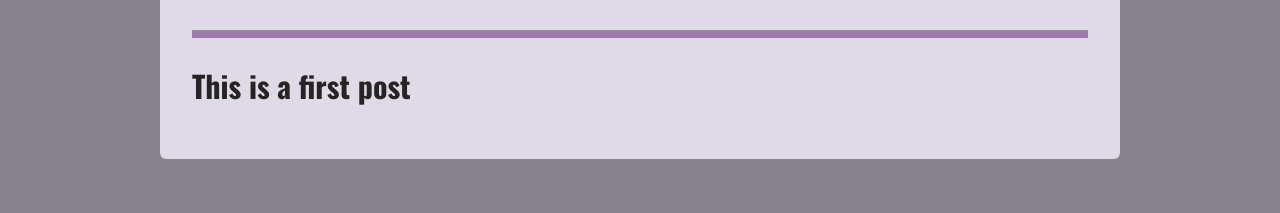
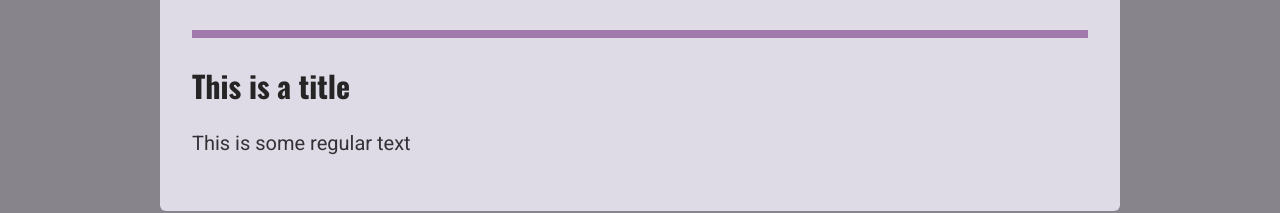
Before and after one commit to OzzyDm/nextjs-blog-app, a Next.js app: page /posts/getting-started-with-nextjs in a window 1280 px wide. Shown: the part 382-595 px from the top of the page. Built offline with nearby package versions, Linux system fonts and the light colour scheme.

Commit message:
dynamic post paged rendered

```diff
--- a/components/posts/post-detail/post-content.js
+++ b/components/posts/post-detail/post-content.js
@@ -3,21 +3,15 @@
 import PostHeader from "./post-header";
 import classes from "./post-content.module.css";
 
-const DUMMY_POST = {
-  slug: "getting-started-with-nextjs",
-  title: "Getting Started with NextJS",
-  image: "getting-started-nextjs.png",
-  date: "2022-10-21",
-  content: "# This is a first post",
-};
+function PostContent(props) {
+  const { post } = props;
 
-function PostContent() {
-  const imagePath = `/images/posts/${DUMMY_POST.slug}/${DUMMY_POST.image}`;
+  const imagePath = `/images/posts/${post.slug}/${post.image}`;
 
   return (
     <article className={classes.content}>
-      <PostHeader title={DUMMY_POST.title} image={imagePath} />
-      <ReactMarkdown>{DUMMY_POST.content}</ReactMarkdown>
+      <PostHeader title={post.title} image={imagePath} />
+      <ReactMarkdown>{post.content}</ReactMarkdown>
     </article>
   );
 }
--- a/lib/posts-util.js
+++ b/lib/posts-util.js
@@ -5,12 +5,15 @@
 
 const postsDirectory = path.join(process.cwd(), "posts");
 
-function getPostData(fileName) {
-  const filePath = path.join(postsDirectory, fileName);
+export function getPostFiles() {
+  return fs.readdirSync(postsDirectory);
+}
+
+export function getPostData(postIdentifier) {
+  const postSlug = postIdentifier.replace(/\.md$/, ""); // removes the file extension
+  const filePath = path.join(postsDirectory, `${postSlug}.md`);
   const fileContent = fs.readFileSync(filePath, "utf-8");
   const { data, content } = matter(fileContent);
-
-  const postSlug = fileName.replace(/\.md$/, ""); // removes the file extension
 
   const postData = {
     slug: postSlug,
@@ -22,7 +25,7 @@
 }
 
 export function getAllPosts() {
-  const postFiles = fs.readdirSync(postsDirectory);
+  const postFiles = getPostFiles();
 
   const allPosts = postFiles.map((postFile) => {
     return getPostData(postFile);
--- a/package.json
+++ b/package.json
@@ -12,6 +12,6 @@
     "next": "10.0.6",
     "react": "17.0.1",
     "react-dom": "17.0.1",
-    "react-markdown": "^8.0.3"
+    "react-markdown": "^6.0.3"
   }
 }
--- a/pages/posts/[slug].js
+++ b/pages/posts/[slug].js
@@ -1,7 +1,33 @@
 import PostContent from "../../components/posts/post-detail/post-content";
+import { getPostData, getPostFiles } from "../../lib/posts-util";
 
-function PostDetailPage() {
-  return <PostContent />;
+function PostDetailPage(props) {
+  return <PostContent post={props.post} />;
+}
+
+export function getStaticProps(context) {
+  const { params } = context;
+  const { slug } = params;
+
+  const postData = getPostData(slug);
+
+  return {
+    props: {
+      post: postData,
+    },
+    revalidate: 600,
+  };
+}
+
+export function getStaticPaths() {
+  const postFilenames = getPostFiles();
+
+  const slugs = postFilenames.map((fileName) => fileName.replace(/\.md$/, ""));
+
+  return {
+    paths: slugs.map((slug) => ({ params: { slug: slug } })),
+    fallback: false,
+  };
 }
 
 export default PostDetailPage;
```
Also changed, not shown: 1 other file (tests, documents, lock files or other folders).
